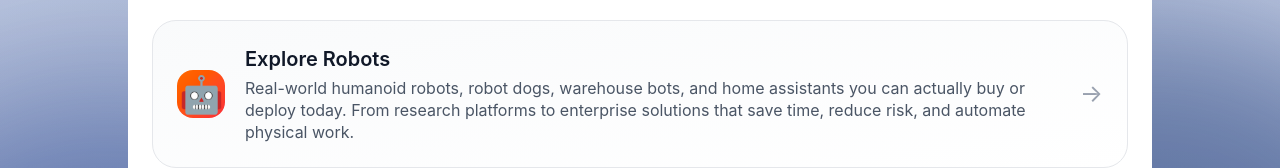
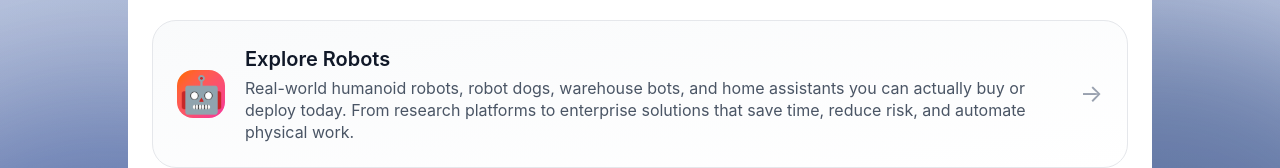
Before and after one commit to b4bots-ux/BlipBlop, a Next.js app: page /bots in a window 1280 px wide. Shown: the part 1067-1235 px from the top of the page. Built offline with nearby package versions, Linux system fonts and the light colour scheme.

Commit message:
Swap Explore Robots icon gradient from red to pink
Co-Authored-By: Claude Sonnet 5 <noreply@anthropic.com>
Claude-Session: https://claude.ai/code/session_01LLgbxtqaqmrEh55mCqNNos

```diff
--- a/app/bots/page.tsx
+++ b/app/bots/page.tsx
@@ -162,7 +162,7 @@ export default function BotsPage() {
           href="/physical"
           className="group flex items-center gap-5 rounded-3xl border border-gray-200 bg-gradient-to-br from-gray-50 to-white p-6 transition hover:border-gray-300 hover:shadow-md"
         >
-          <div className="flex h-12 w-12 flex-shrink-0 items-center justify-center rounded-2xl bg-gradient-to-br from-orange-500 to-red-500 text-4xl text-white">
+          <div className="flex h-12 w-12 flex-shrink-0 items-center justify-center rounded-2xl bg-gradient-to-br from-orange-500 to-pink-500 text-4xl text-white">
             🤖
           </div>
           <div className="flex-1">
```
